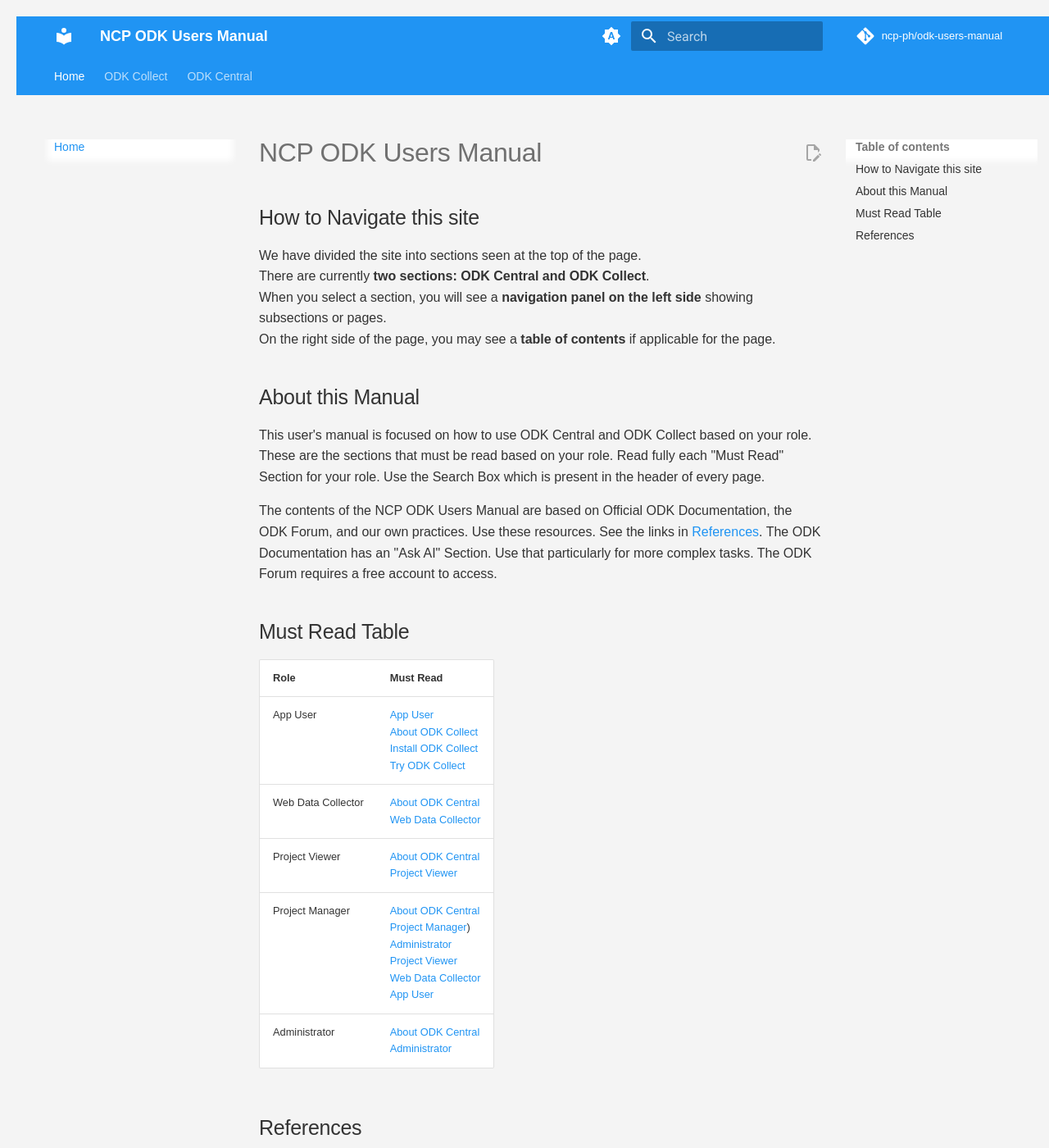
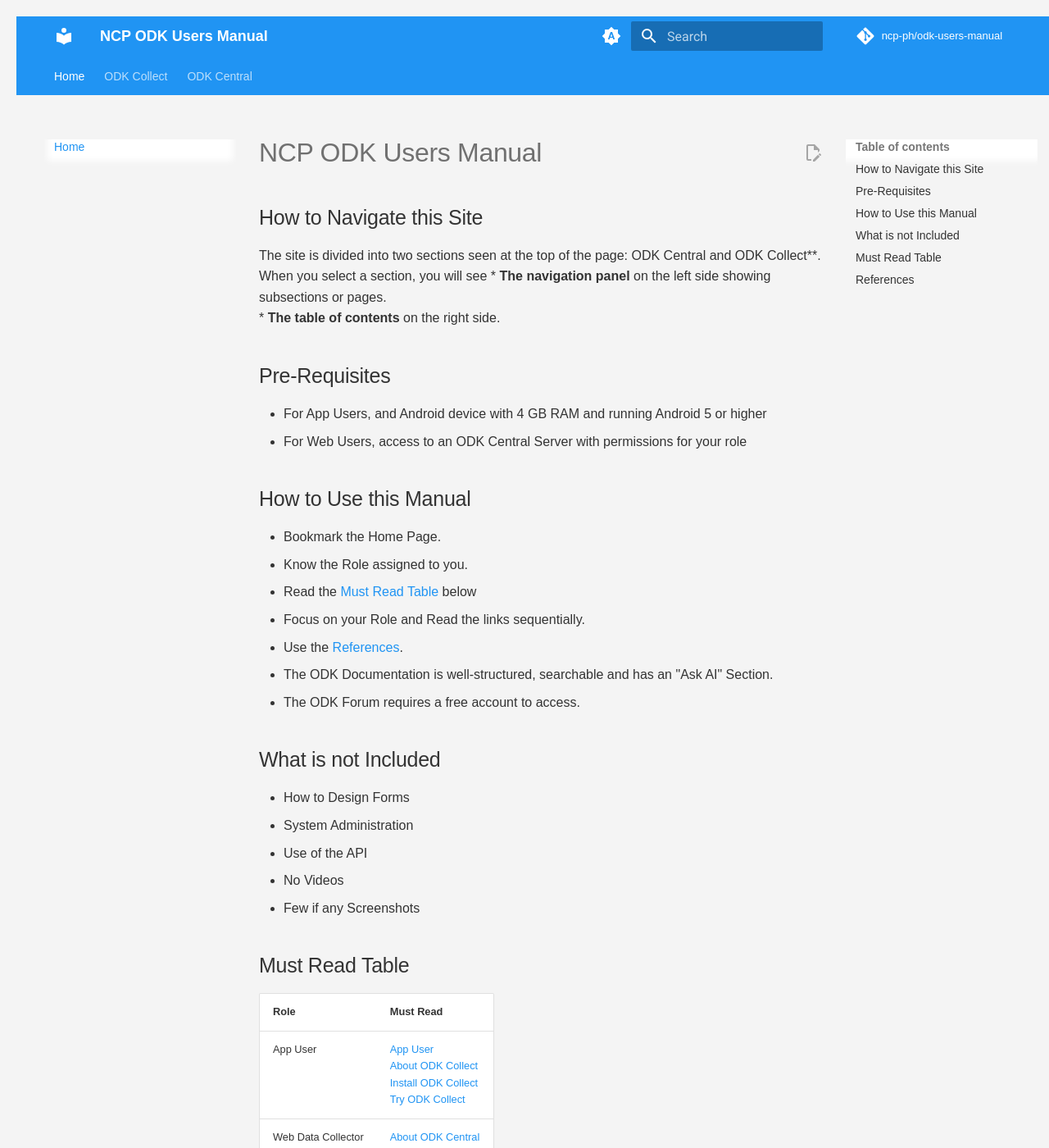
Before and after one commit to ncp-ph/odk-users-manual, an MkDocs documentation site: the page built from docs/index.md, in a window 1280 px wide and 1400 px high. Shown: the whole window at 82% size. Built offline with MkDocs 1.6.1 and Material for MkDocs 9.7.7, drawn with Linux system fonts in a browser that asks for light colours; comment, search, counter and statistics services are not loaded.

Commit message:
Modified Index.md to a outline structure

```diff
--- a/docs/index.md
+++ b/docs/index.md
@@ -1,17 +1,33 @@
 # NCP ODK Users Manual
 
-## How to Navigate this site
+## How to Navigate this Site
 
-We have divided the site into sections seen at the top of the page.
-There are currently **two sections:  ODK Central and ODK Collect**.
-When you select a section, you will see a **navigation panel on the left side** showing subsections or pages.
-On the right side of the page, you may see a **table of contents** if applicable for the page.
+The site is divided into two sections seen at the top of the page:  ODK Central and ODK Collect**.
+When you select a section, you will see
+* **The navigation panel** on the left side showing subsections or pages.
+* **The table of contents** on the right side.
 
-## About this Manual
-This user's manual is focused on how to use ODK Central and ODK Collect based on your role.
-These are the sections that must be read based on your role.  Read fully each "Must Read" Section for your role.  Use the Search Box which is present in the header of every page.
+## Pre-Requisites
+* For App Users, and Android device with 4 GB RAM and running Android 5 or higher
+* For Web Users, access to an ODK Central Server with permissions for your role
 
-The contents of the NCP ODK Users Manual are based on Official ODK Documentation, the ODK Forum, and our own practices. Use these resources. See the links in [References](#references). The ODK Documentation has an "Ask AI" Section.  Use that particularly for more complex tasks.  The ODK Forum requires a free account to access.
+## How to Use this Manual
+
+* Bookmark the Home Page.
+* Know the Role assigned to you.
+* Read the [Must Read Table](#must-read-table) below
+* Focus on your Role and Read the links sequentially.
+* Use the [References](#references).
+  * The ODK Documentation is well-structured, searchable and has an "Ask AI" Section.
+  * The ODK Forum requires a free account to access.
+
+## What is not Included
+
+* How to Design Forms
+* System Administration
+* Use of the API
+* No Videos
+* Few if any Screenshots
 
 ## Must Read Table
 
```
